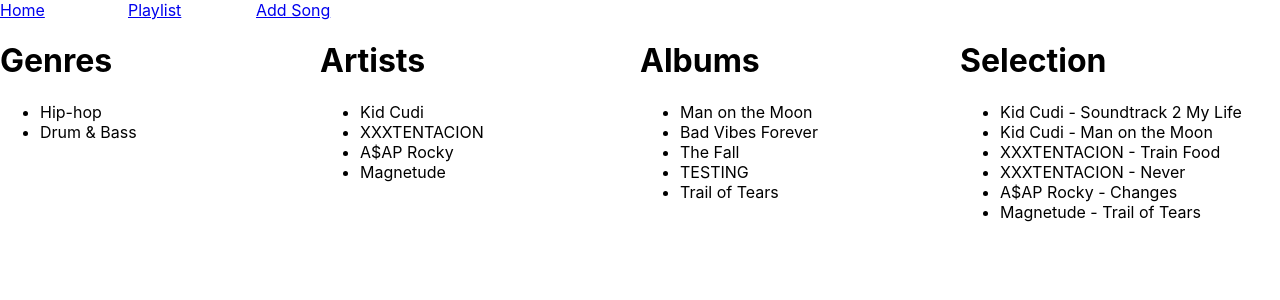
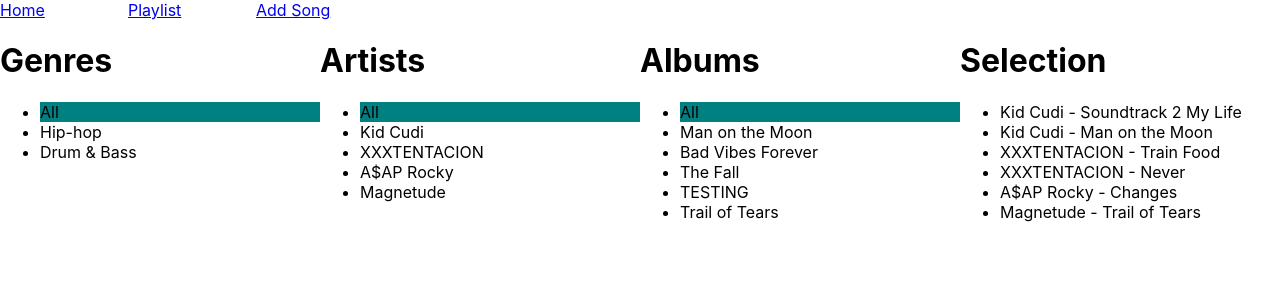
Before and after one commit to MrPatesz/temalabor-react-app, a React (Create React App) app: page / in a window 1280 px wide. Shown: the top 300 px of the page. Built offline with nearby package versions, Linux system fonts and the light colour scheme.

Commit message:
List Item Selected Highlight

```diff
--- a/src/Components/AlbumListComponent.js
+++ b/src/Components/AlbumListComponent.js
@@ -4,6 +4,18 @@
 function AlbumListComponent(props) {
   return (
     <ul>
+      <li
+        onClick={() => {
+          props.selectedItems.setSelectedAlbum(null);
+        }}
+        className={
+          props.selectedItems.selectedAlbum === null
+            ? "selected-list-item"
+            : "not-selected-list-item"
+        }
+      >
+        All
+      </li>
       {props.mock.genres
         .filter((genre) => {
           if (props.selectedItems.selectedGenre === null) return true;
@@ -19,7 +31,13 @@
               .map((artist) => (
                 <div>
                   {artist.albums.map((album) => (
-                    <li>
+                    <li
+                      className={
+                        props.selectedItems.selectedAlbum === album.title
+                          ? "selected-list-item"
+                          : "not-selected-list-item"
+                      }
+                    >
                       <AlbumComponent
                         album={album}
                         selectedItems={props.selectedItems}
--- a/src/Components/ArtistListComponent.js
+++ b/src/Components/ArtistListComponent.js
@@ -4,6 +4,19 @@
 function ArtistListComponent(props) {
   return (
     <ul>
+      <li
+        onClick={() => {
+          props.selectedItems.setSelectedArtist(null);
+          props.selectedItems.setSelectedAlbum(null);
+        }}
+        className={
+            props.selectedItems.selectedArtist === null
+              ? "selected-list-item"
+              : "not-selected-list-item"
+          }
+      >
+        All
+      </li>
       {props.mock.genres
         .filter((genre) => {
           if (props.selectedItems.selectedGenre === null) return true;
@@ -11,9 +24,14 @@
         })
         .map((genre) => (
           <div>
-            {genre.artists
-              .map((artist) => (
-                <li>
+            {genre.artists.map((artist) => (
+              <li
+              className={
+                props.selectedItems.selectedArtist === artist.name
+                  ? "selected-list-item"
+                  : "not-selected-list-item"
+              }
+              >
                 <ArtistComponent
                   artist={artist}
                   selectedItems={props.selectedItems}
--- a/src/Components/GenreListComponent.js
+++ b/src/Components/GenreListComponent.js
@@ -4,8 +4,28 @@
 function GenreListComponent(props) {
   return (
     <ul>
+      <li
+        onClick={() => {
+          props.selectedItems.setSelectedGenre(null);
+          props.selectedItems.setSelectedArtist(null);
+          props.selectedItems.setSelectedAlbum(null);
+        }}
+        className={
+          props.selectedItems.selectedGenre === null
+            ? "selected-list-item"
+            : "not-selected-list-item"
+        }
+      >
+        All
+      </li>
       {props.mock.genres.map((genre) => (
-        <li>
+        <li
+          className={
+            props.selectedItems.selectedGenre === genre.name
+              ? "selected-list-item"
+              : "not-selected-list-item"
+          }
+        >
           <GenreComponent genre={genre} selectedItems={props.selectedItems} />
         </li>
       ))}
--- a/src/index.css
+++ b/src/index.css
@@ -56,3 +56,7 @@
   float: left;
   width: 10%;
 }
+
+.selected-list-item {
+  background-color: teal
+}
```
Lines whose indentation alone changed are shown as unchanged.
